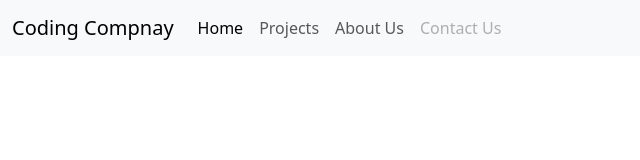
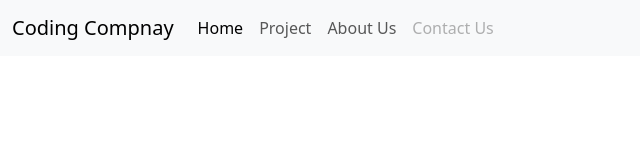
Before and after one commit to salman-laravel/git-testing, a plain HTML site: page index.html in a window 1280 px wide. Shown: the full height of the page, 0-640 px from the left. Drawn offline with nearby package versions, Linux system fonts and the light colour scheme.

Commit message:
Removing s from proudcts

```diff
--- a/index.html
+++ b/index.html
@@ -23,7 +23,7 @@
                         <a class="nav-link active" aria-current="page" href="#">Home</a>
                     </li>
                     <li class="nav-item">
-                        <a class="nav-link" href="#">Projects</a>
+                        <a class="nav-link" href="#">Project</a>
                     </li>
                     <li class="nav-item">
                         <a class="nav-link" href="#">About Us</a>
```
